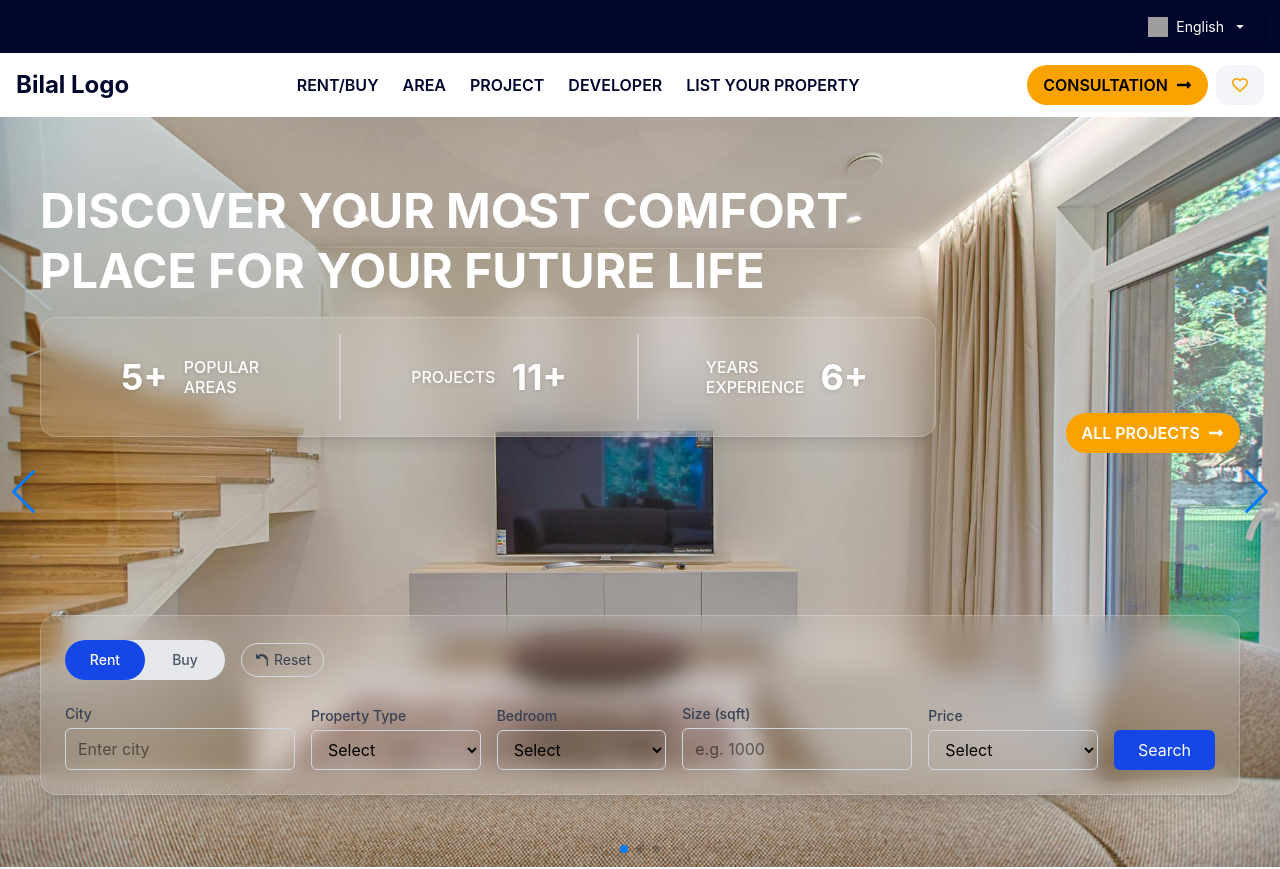
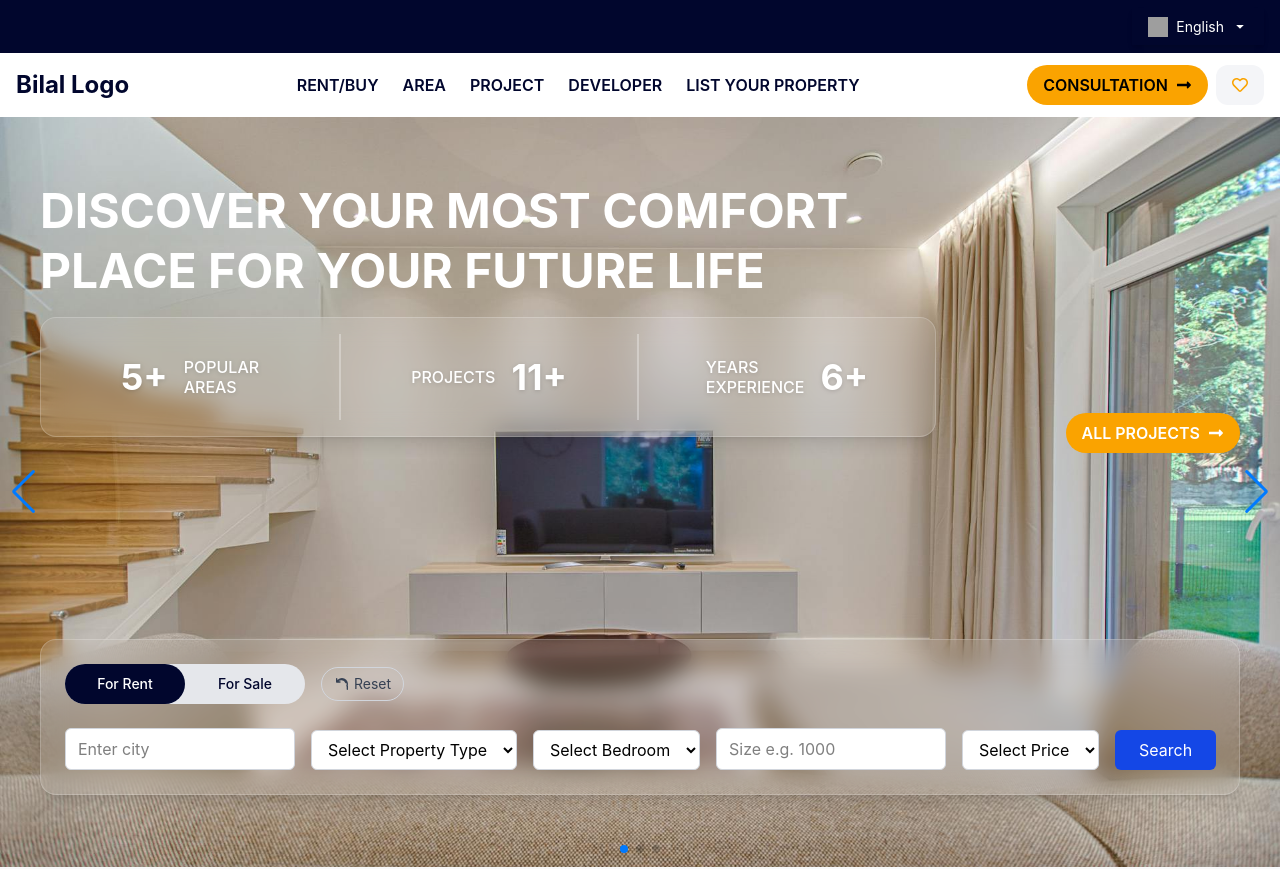
Before and after one commit to bilalshafqat42/psi-landing-page, a React (Create React App) app: page / in a window 1280 px wide. Shown: the top 869 px of the page. Built offline with nearby package versions, Linux system fonts and the light colour scheme; grey boxes are pictures that could not be loaded.

Commit message:
form udpates

```diff
--- a/src/components/PropertySearchForm.jsx
+++ b/src/components/PropertySearchForm.jsx
@@ -39,9 +39,9 @@ const PropertySearchForm = () => {
       {/* Toggle + Reset Button Row */}
       <div className="flex justify-between md:justify-start items-center mb-6 gap-4 flex-wrap">
         {/* Rent / Buy Toggle */}
-        <div className="relative flex bg-gray-200 rounded-full w-40 h-10 cursor-pointer">
+        <div className="relative flex bg-gray-200 rounded-full w-60 h-10 cursor-pointer">
           <div
-            className={`absolute top-0 h-full w-1/2 bg-blue-700 rounded-full transition-all duration-300 ${
+            className={`absolute top-0 h-full w-1/2 bg-[#01062d] rounded-full transition-all duration-300 ${
               type === "buy" ? "left-1/2" : "left-0"
             }`}
           ></div>
@@ -49,16 +49,16 @@ const PropertySearchForm = () => {
             className="flex-1 flex items-center justify-center z-10 text-sm font-medium"
             onClick={() => setType("rent")}
           >
-            <span className={type === "rent" ? "text-white" : "text-gray-600"}>
-              Rent
+            <span className={type === "rent" ? "text-white" : "text-[#01062d]"}>
+              For Rent
             </span>
           </div>
           <div
             className="flex-1 flex items-center justify-center z-10 text-sm font-medium"
             onClick={() => setType("buy")}
           >
-            <span className={type === "buy" ? "text-white" : "text-gray-600"}>
-              Buy
+            <span className={type === "buy" ? "text-white" : "text-[#01062d]"}>
+              For Sale
             </span>
           </div>
         </div>
@@ -92,31 +92,31 @@ const PropertySearchForm = () => {
         <div className="flex flex-col md:flex-row gap-4 md:items-end">
           {/* City Input */}
           <div className="flex flex-col w-full md:w-1/5">
-            <label className="text-sm font-medium mb-1 text-gray-700">
+            {/* <label className="bg-white text-sm font-medium mb-1 text-gray-700">
               City
-            </label>
+            </label> */}
             <input
               type="text"
               name="city"
               value={formData.city}
               onChange={handleChange}
               placeholder="Enter city"
-              className="border border-gray-300 px-3 py-2 rounded-md focus:outline-none focus:ring-2 focus:ring-blue-500"
+              className="bg-white border border-gray-300 px-3 py-2 rounded-md focus:outline-none focus:ring-2 focus:ring-blue-500"
             />
           </div>
 
           {/* Property Type */}
           <div className="flex flex-col w-full md:w-1/5">
-            <label className="text-sm font-medium mb-1 text-gray-700">
+            {/* <label className="text-sm font-medium mb-1 text-gray-700">
               Property Type
-            </label>
+            </label> */}
             <select
               name="propertyType"
               value={formData.propertyType}
               onChange={handleChange}
-              className="border border-gray-300 px-3 py-2 rounded-md focus:outline-none focus:ring-2 focus:ring-blue-500"
+              className="bg-white border border-gray-300 px-3 py-2 rounded-md focus:outline-none focus:ring-2 focus:ring-blue-500"
             >
-              <option value="">Select</option>
+              <option value="">Select Property Type</option>
               <option>Apartment</option>
               <option>Villa</option>
               <option>Townhouse</option>
@@ -125,16 +125,16 @@ const PropertySearchForm = () => {
 
           {/* Bedroom */}
           <div className="flex flex-col w-full md:w-1/5">
-            <label className="text-sm font-medium mb-1 text-gray-700">
+            {/* <label className="text-sm font-medium mb-1 text-gray-700">
               Bedroom
-            </label>
+            </label> */}
             <select
               name="bedroom"
               value={formData.bedroom}
               onChange={handleChange}
-              className="border border-gray-300 px-3 py-2 rounded-md focus:outline-none focus:ring-2 focus:ring-blue-500"
+              className="bg-white border border-gray-300 px-3 py-2 rounded-md focus:outline-none focus:ring-2 focus:ring-blue-500"
             >
-              <option value="">Select</option>
+              <option value="">Select Bedroom</option>
               <option>1</option>
               <option>2</option>
               <option>3+</option>
@@ -143,31 +143,31 @@ const PropertySearchForm = () => {
 
           {/* Property Size */}
           <div className="flex flex-col w-full md:w-1/5">
-            <label className="text-sm font-medium mb-1 text-gray-700">
+            {/* <label className="text-sm font-medium mb-1 text-gray-700">
               Size (sqft)
-            </label>
+            </label> */}
             <input
               type="number"
               name="size"
               value={formData.size}
               onChange={handleChange}
-              placeholder="e.g. 1000"
-              className="border border-gray-300 px-3 py-2 rounded-md focus:outline-none focus:ring-2 focus:ring-blue-500"
+              placeholder="Size e.g. 1000"
+              className="bg-white border border-gray-300 px-3 py-2 rounded-md focus:outline-none focus:ring-2 focus:ring-blue-500"
             />
           </div>
 
           {/* Price */}
           <div className="flex flex-col w-full md:w-1/5">
-            <label className="text-sm font-medium mb-1 text-gray-700">
+            {/* <label className="text-sm font-medium mb-1 text-gray-700">
               Price
-            </label>
+            </label> */}
             <select
               name="price"
               value={formData.price}
               onChange={handleChange}
-              className="border border-gray-300 px-3 py-2 rounded-md focus:outline-none focus:ring-2 focus:ring-blue-500"
+              className="bg-white border border-gray-300 px-3 py-2 rounded-md focus:outline-none focus:ring-2 focus:ring-blue-500"
             >
-              <option value="">Select</option>
+              <option value="">Select Price</option>
               <option>Below 1M</option>
               <option>1M - 2M</option>
               <option>2M+</option>
```
